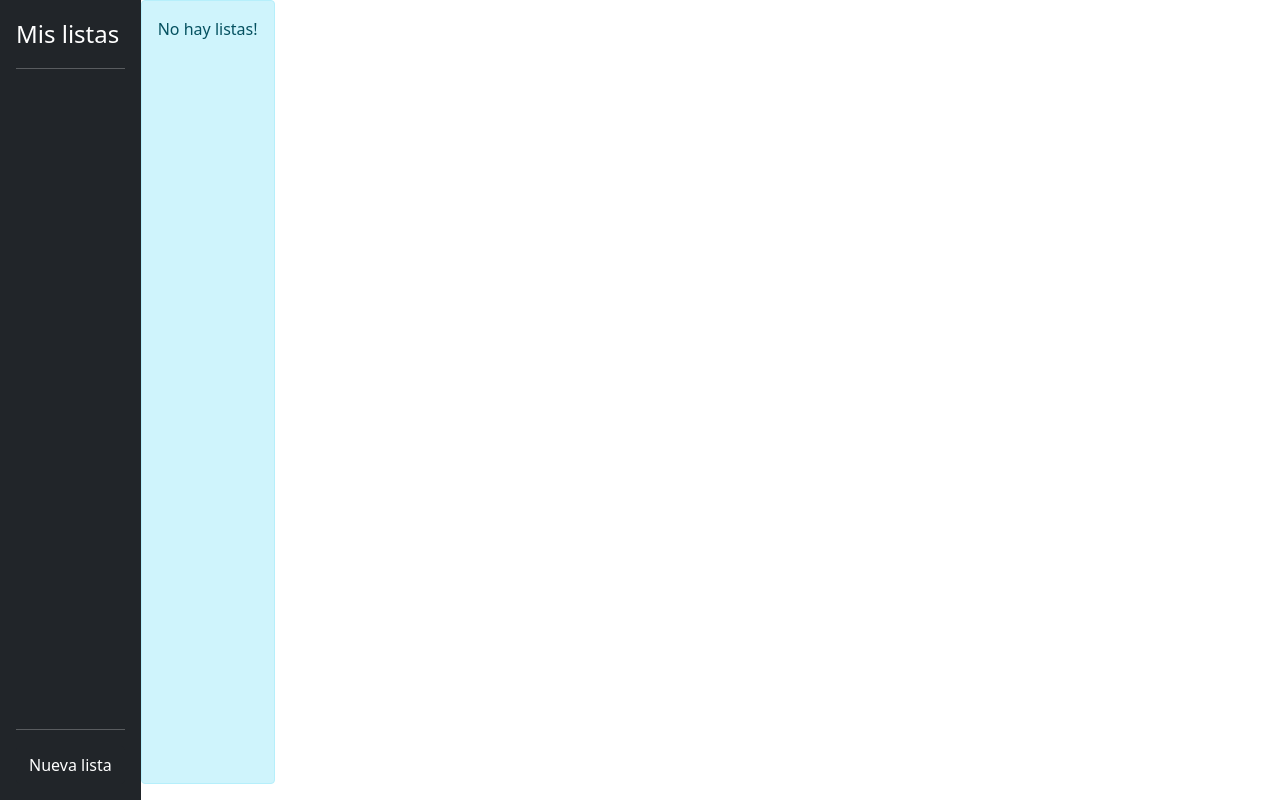
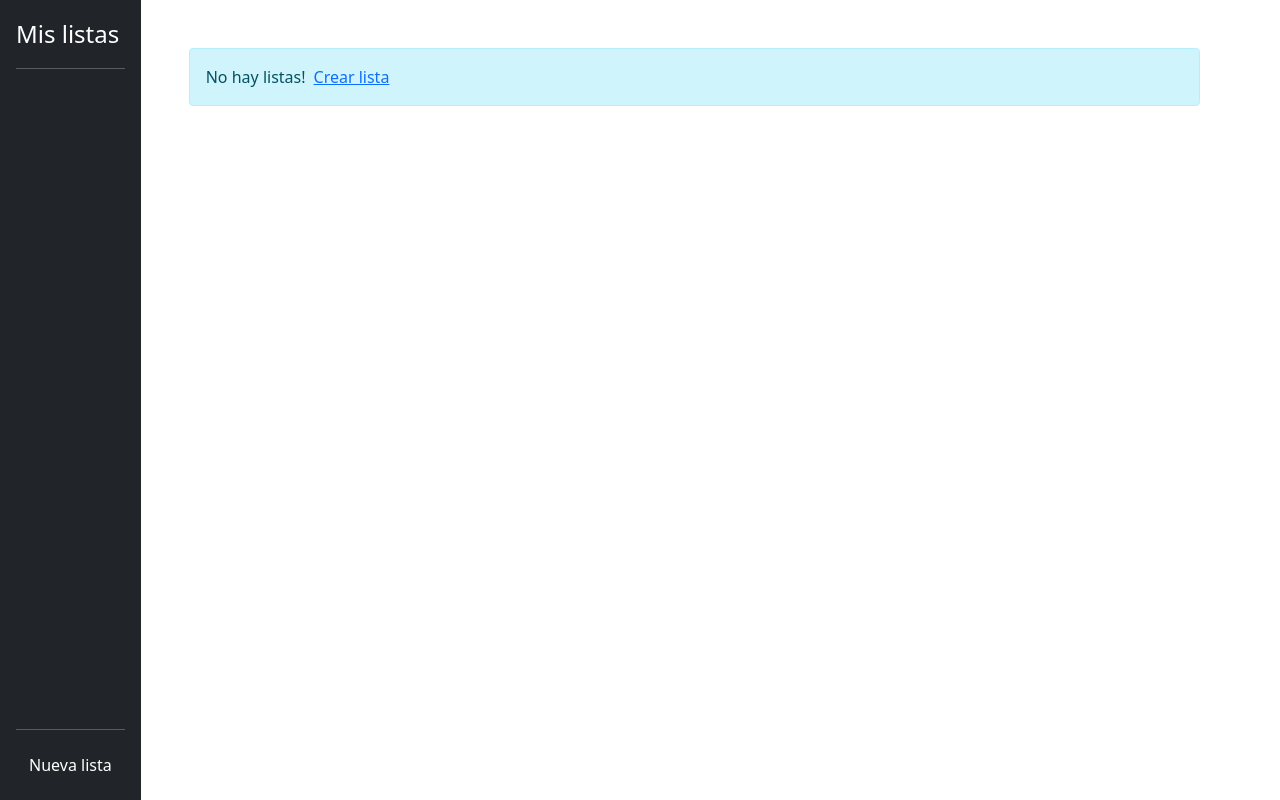
Before and after one commit to ComputerGremlin/react-app, a React (Create React App) app: page / in a window 1280 px wide. Built offline with nearby package versions, Linux system fonts and the light colour scheme.

Commit message:
Nuevo estilo de alerta cuando no hay listas

```diff
--- a/src/App.js
+++ b/src/App.js
@@ -1,7 +1,7 @@
 import { useEffect, useState } from "react";
 import List from "./List";
 import SideMenu from "./SideMenu";
-import { Alert, Toast, ToastContainer } from 'react-bootstrap';
+import { Alert, Button, Toast, ToastContainer } from 'react-bootstrap';
 import InputModal from "./InputModal";
 
 const App = () => {
@@ -83,10 +83,15 @@
                 createList={() => setShowNewListModal(true)}
                 deleteList={deleteList}
             />
+            <div className="flex-grow-1">
                 {
                     !displayedList()
-                    ? <Alert variant='info'>
+                        ?
+                            <Alert variant='info m-5'>
                                 No hay listas!
+                                <a className="ms-2" onClick={() => setShowNewListModal(true)}>
+                                    Crear lista
+                                </a>
                             </Alert>
                         : <List
                             list={displayedList()}
@@ -94,6 +99,7 @@
                             setToastBody={setToastBody}
                         />
                 }
+            </div>
             <InputModal
                 showModal={showNewListModal}
                 closeModal={() => setShowNewListModal(false)}
```
Lines whose indentation alone changed are shown as unchanged.
